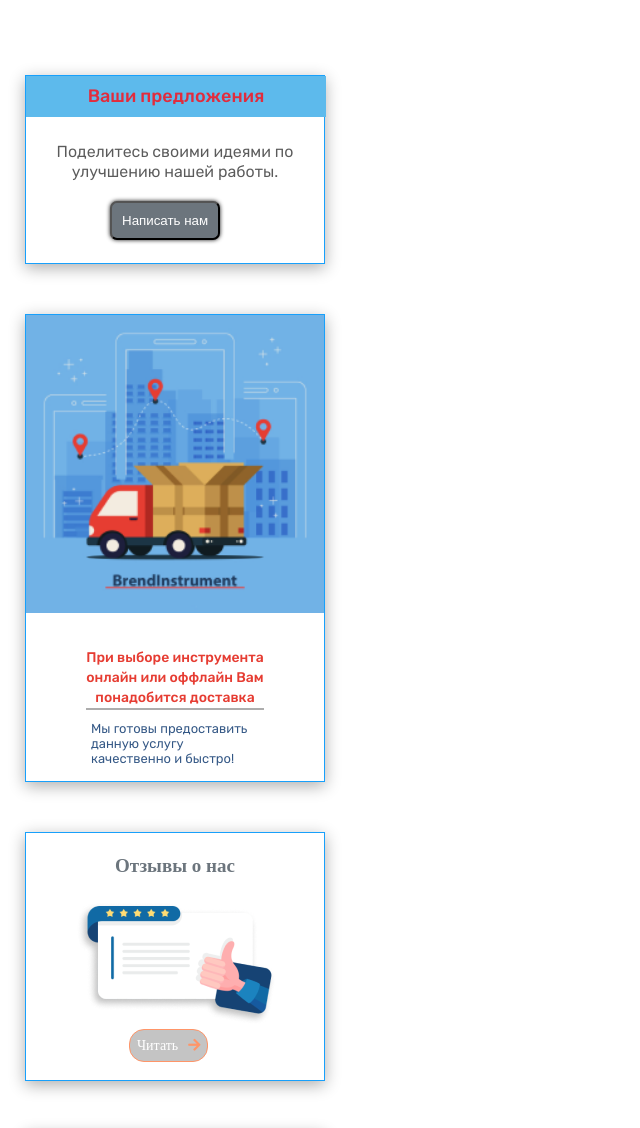
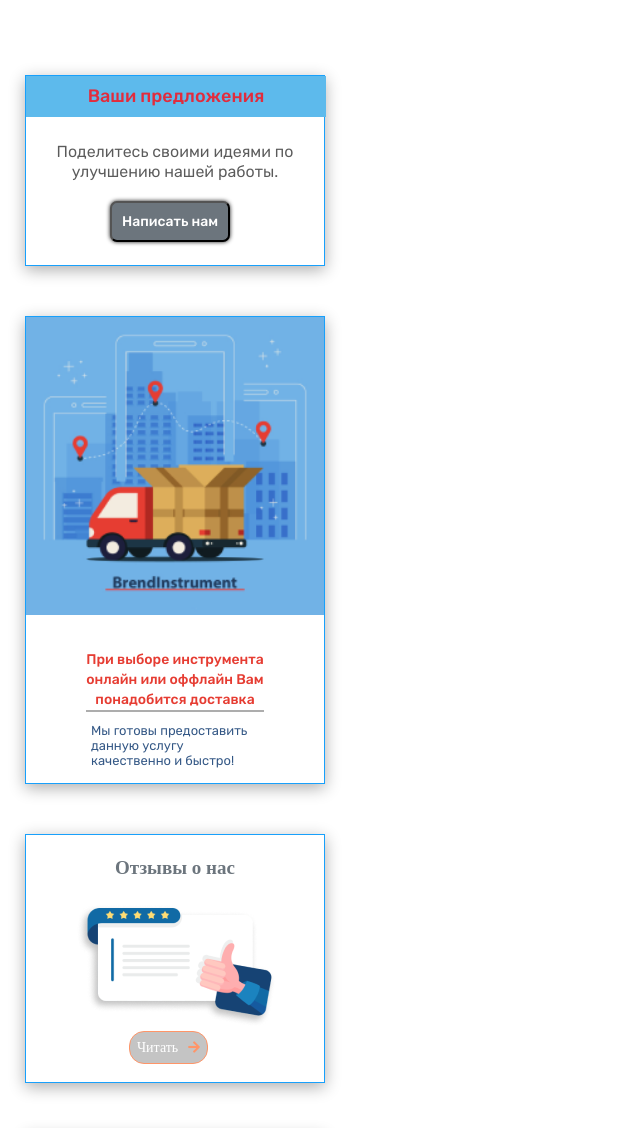
Before and after one commit to AraqsBardaxchyan/wave__it2, a plain HTML site: page index.html in a window 1280 px wide. Shown: the top 1128 px of the page, without its empty margins (0-640 px from the left). Drawn offline with Linux system fonts and the light colour scheme.

Commit message:
wave__it2

```diff
--- a/css/style.css
+++ b/css/style.css
@@ -66,16 +66,29 @@
 	font-style: normal;
 	font-weight: normal;
 }
-.aside__content2 button{
+.btn1{
 background-color: #6C757D;
 box-shadow: 0px 0px 4px rgba(0, 0, 0, 0.9);
 border-radius: 7px;
 outline: none;
 padding: 10px;
 margin:19px 84px 23px;
-color: white;
+
 }
 
+.btn1 a{
+	text-decoration: none;
+	color: white;
+	font-family: 'Conv_Rubik-Medium';
+	font-style: normal;
+
+	font-weight: 500;
+
+	font-size: 14px;
+
+	line-height: 17px;
+
+}
 
 .aside__content2__text2 img{
 	width: 298px;
@@ -139,6 +152,13 @@ color: white;
 	border: 1px solid #FF9568;
 
 	border-radius: 15px;
+	padding: 7px;
+	margin: 2px 103px 18px;
+	outline: none;
+}
+
+.btn a{
+	text-decoration: none;
 	font-family: 'Conv_Rubik';
 	font-style: normal;
 
@@ -150,11 +170,7 @@ color: white;
 
 	color: #FFFFFF;
 
-	padding: 7px;
-	margin: 2px 103px 18px;
-	outline: none;
 }
-
 .btn .fa-arrow-right{
 	color: #FF9568;
 	margin-left: 10px;
--- a/index.html
+++ b/index.html
@@ -18,7 +18,7 @@
        			<div class="aside__text2">
        				<p>Поделитесь своими идеями по улучшению нашей работы.</p>
        			</div>
-       			<button> Написать нам</button>
+       			<button class="btn1"><a href="#"> Написать нам</a></button>
   			</div>
  			<div class="aside__content2__text2">
  				<img src="./img/yu 1.png" alt="img">
@@ -30,7 +30,7 @@
        		<div class="aside__content3__text3">
        			<h4>Отзывы о нас</h4>
        			<img src="./img/eeee 1.png" alt="img">
-       			<button class="btn">Читать<i class="fas fa-arrow-right"></i></button>
+       			<button class="btn"><a href="#">Читать</a><i class="fas fa-arrow-right"></i></button>
        		</div>
        		<div class="aside__content4__text4">
        		<div class="aside__content4__text5">
@@ -38,13 +38,11 @@
                     <p>При единоразовой покупке на сумму свыше:</p>
                 <img class="aside__content4__img" src="./img/tttt 1.png" alt="img">
             </div>
-
-       			<ul class="aside__content4__link" >
-       				<li><a href="#">100 000 рублей-скидка 20%</a></li>
-       				<li><a href="#">500 000 рублей-скидка 25%</a></li>
-       				<li><a href="#">1000000 рублей-скидка 30%</a></li>
-       			</ul>
-
+       		<ul class="aside__content4__link" >
+       			<li><a href="#">100 000 рублей-скидка 20%</a></li>
+       			<li><a href="#">500 000 рублей-скидка 25%</a></li>
+       			<li><a href="#">1000000 рублей-скидка 30%</a></li>
+       		</ul>
        	</div>
     </aside>
 </main>
```
